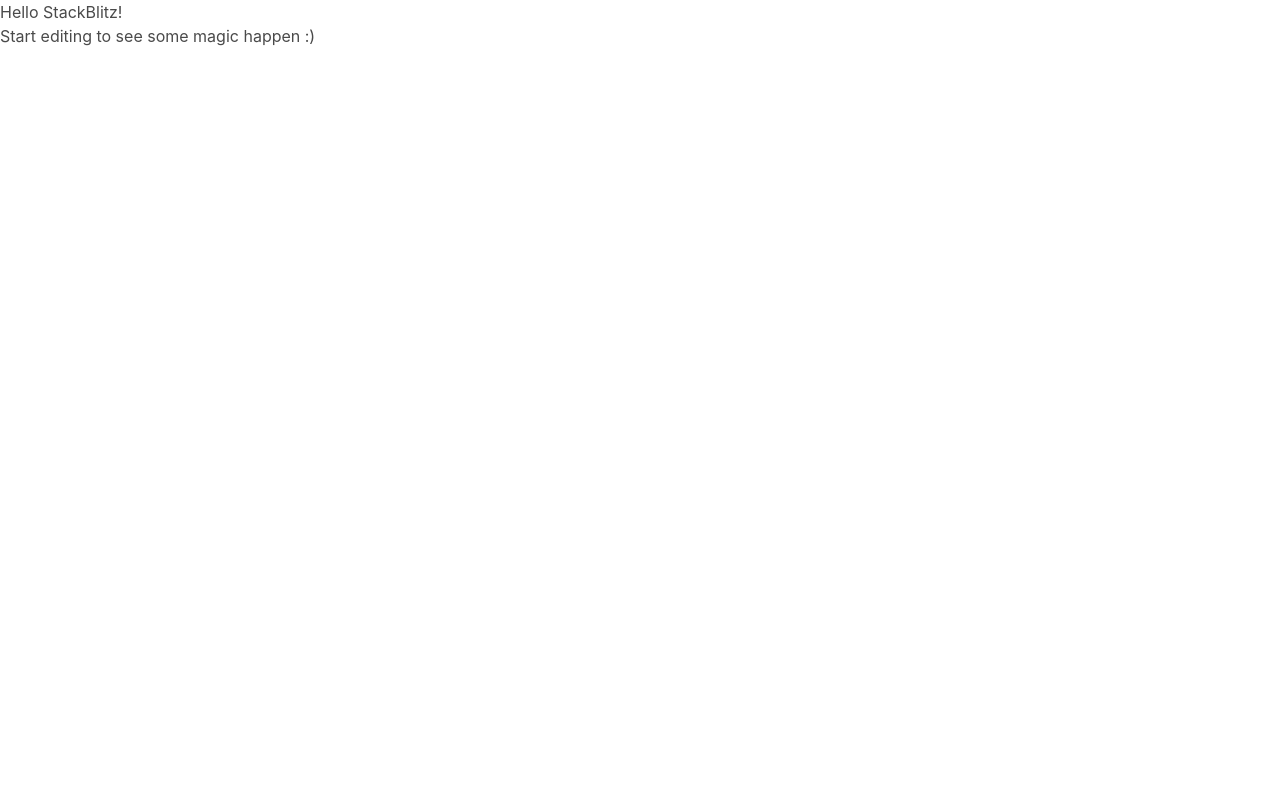
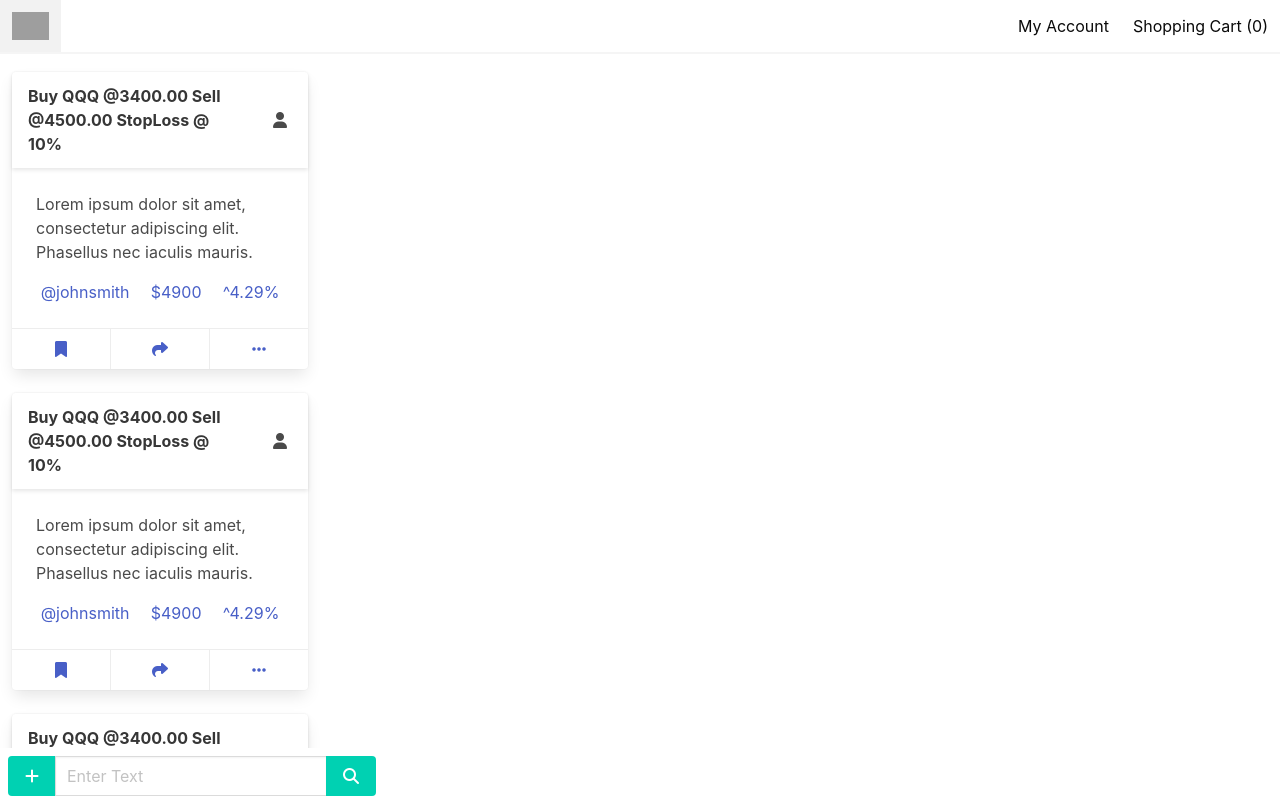
Before and after one commit to helmnt/yce536-rb, a React (Create React App) app: page / in a window 1280 px wide. Shown: the top 800 px of the page. Built offline with nearby package versions, Linux system fonts and the light colour scheme; grey boxes are pictures that could not be loaded.

Commit message:
2 files modified, 3 added.  TopNav, BottomInput and Card features added.

```diff
--- a/public/index.html
+++ b/public/index.html
@@ -8,7 +8,10 @@
       rel="stylesheet"
       href="https://cdn.jsdelivr.net/npm/bulma@0.9.4/css/bulma.min.css"
     />
-
+    <link
+      rel="stylesheet"
+      href="https://cdnjs.cloudflare.com/ajax/libs/font-awesome/6.2.1/css/all.min.css"
+    />
     <title>Document</title>
   </head>
   <body>
--- a/src/App.js
+++ b/src/App.js
@@ -1,11 +1,19 @@
-import React from "react";
-import "./style.css";
+import React from 'react';
+import './style.css';
+import TopNavBar from './TopNavBar';
+import BottomInputBar from './BottomInputBar';
+import Pick from './Pick';
 
 export default function App() {
   return (
-    <div>
-      <h1>Hello StackBlitz!</h1>
-      <p>Start editing to see some magic happen :)</p>
-    </div>
+    <>
+      <TopNavBar />
+      <Pick />
+      <Pick />
+      <Pick />
+      <Pick />
+      <Pick />
+      <BottomInputBar />
+    </>
   );
 }
--- /dev/null
+++ b/src/BottomInputBar.js
@@ -0,0 +1,25 @@
+import React from 'react';
+
+export default function BottomInputBar() {
+  return (
+    <div class="section">
+      <form action="">
+        <div class="navbar is-transparent is-fixed-bottom px-2">
+          <div class="block mt-2">
+            <div class="field has-addons">
+              <span class="control">
+                <button class="button is-primary fas fa-plus"></button>
+              </span>
+              <span class="control is-expanded">
+                <input type="text" class="input" placeholder="Enter Text" />
+              </span>
+              <span class="control">
+                <button class="button is-primary fas fa-search"></button>
+              </span>
+            </div>
+          </div>
+        </div>
+      </form>
+    </div>
+  );
+}
--- /dev/null
+++ b/src/Pick.js
@@ -0,0 +1,53 @@
+import React from 'react';
+
+export default function Pick() {
+  return (
+    <div>
+      <div class="column is-4-tablet is-3-desktop">
+        <div class="card is-centered">
+          <header class="card-header">
+            <p class="card-header-title">
+              Buy QQQ @3400.00 Sell @4500.00 StopLoss @ 10%
+            </p>
+            <div class="card-header-icon">
+              <span class="icon">
+                <i class="fas fa-user"></i>
+              </span>
+            </div>
+          </header>
+          <div class="card-content">
+            <div class="content">
+              <p>
+                Lorem ipsum dolor sit amet, consectetur adipiscing elit.
+                Phasellus nec iaculis mauris.
+              </p>
+
+              <nav class="level is-mobile">
+                <a class="level-item" aria-label="share">
+                  <p class="">@johnsmith</p>
+                </a>
+                <a class="level-item" aria-label="share">
+                  <p class="">$4900</p>
+                </a>
+                <a class="level-item" aria-label="share">
+                  <p class="">^4.29%</p>
+                </a>
+              </nav>
+            </div>
+          </div>
+          <footer class="card-footer">
+            <a href="#" class="card-footer-item">
+              <i class="fas fa-bookmark"></i>
+            </a>
+            <a href="#" class="card-footer-item">
+              <i class="fas fa-share"></i>
+            </a>
+            <a href="#" class="card-footer-item">
+              <i class="fas fa-ellipsis-h"></i>
+            </a>
+          </footer>
+        </div>
+      </div>
+    </div>
+  );
+}
--- /dev/null
+++ b/src/TopNavBar.js
@@ -0,0 +1,43 @@
+import React from 'react';
+
+export default function TopNavBar() {
+  const [isActive, setIsActive] = React.useState(false);
+
+  return (
+    <div>
+      <div class="mb-6 pb-3">
+        <nav class="navbar is-white is-fixed-top has-shadow">
+          <div class="navbar-brand">
+            <a class="navbar-item">
+              <img src="assets/logo.png" />
+            </a>
+            <a
+              onClick={() => {
+                setIsActive(!isActive);
+              }}
+              role="button"
+              className={`navbar-burger burger ${isActive ? 'is-active' : ''}`}
+              aria-label="menu"
+              aria-expanded="false"
+              data-target="nav-links"
+            >
+              <span aria-hidden="true"></span>
+              <span aria-hidden="true"></span>
+              <span aria-hidden="true"></span>
+            </a>
+          </div>
+
+          <div
+            id="nav-links"
+            className={`navbar-menu ${isActive ? 'is-active' : ''}`}
+          >
+            <div class="navbar-end">
+              <a class="navbar-item">My Account</a>
+              <a class="navbar-item">Shopping Cart (0)</a>
+            </div>
+          </div>
+        </nav>
+      </div>
+    </div>
+  );
+}
```
